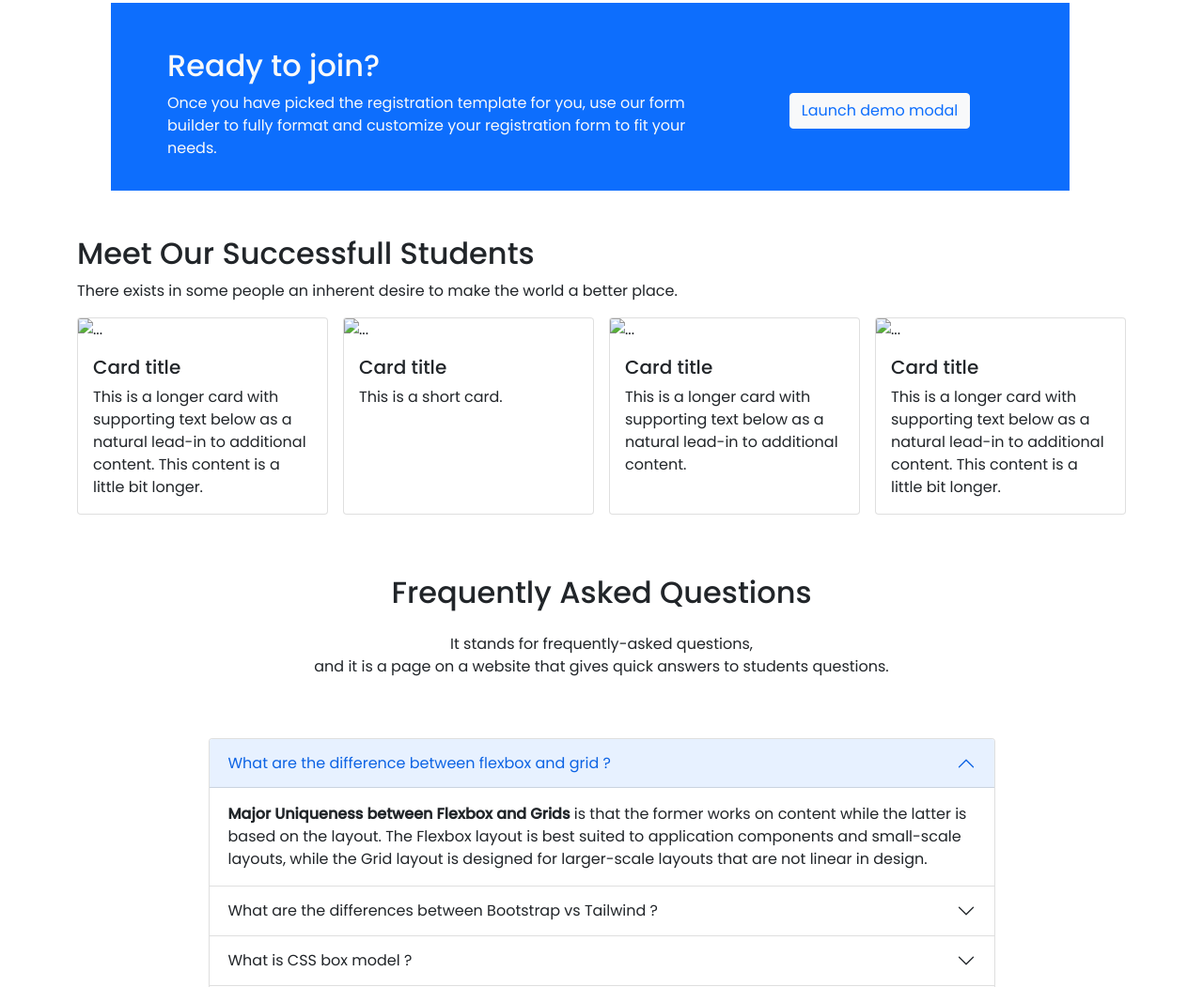
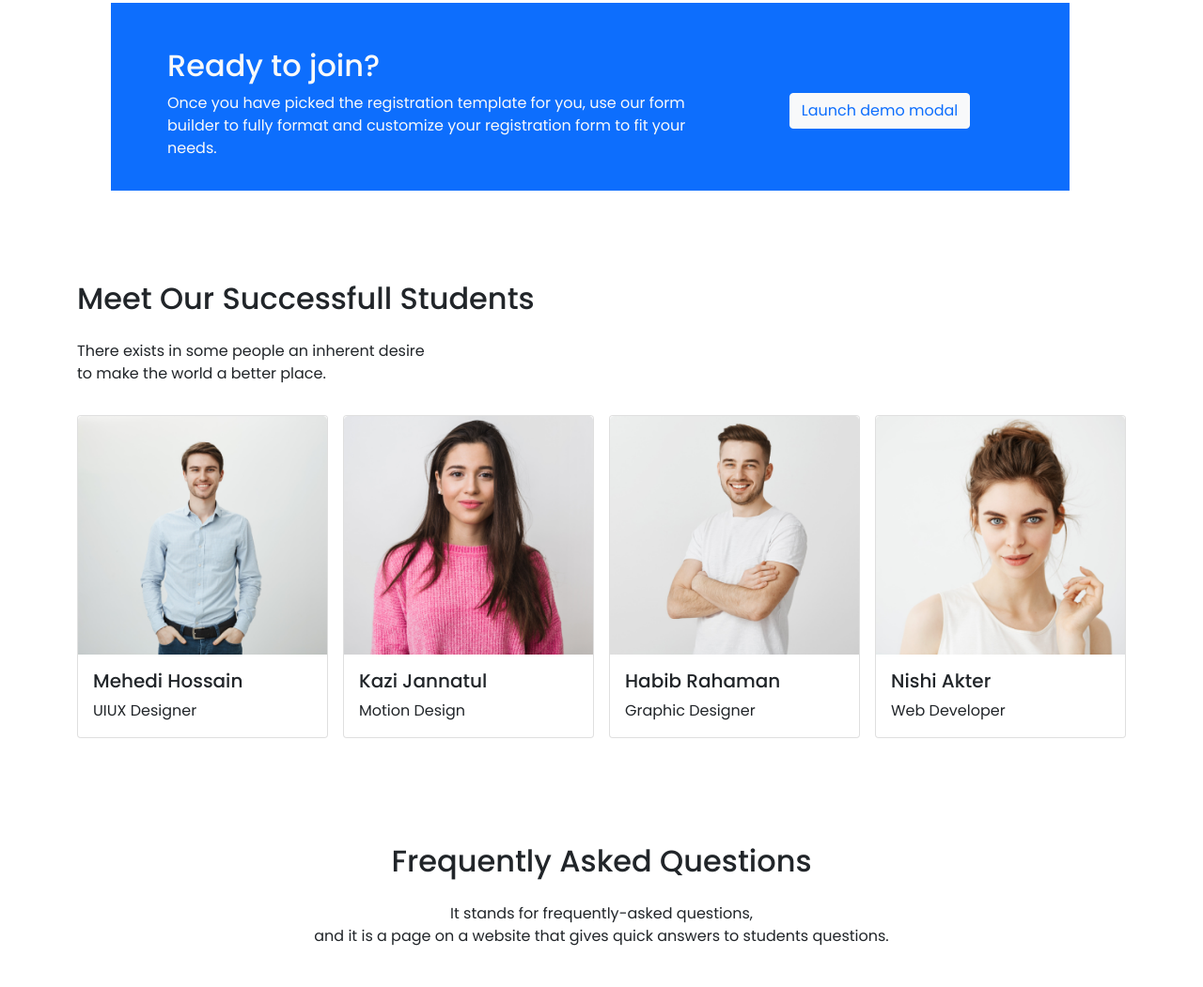
Before and after one commit to islammd39/pro-idemy-website, a plain HTML site: page index.html in a window 1280 px wide. Shown: the part 2543-3594 px from the top of the page at 94% size. Drawn offline with nearby package versions, Linux system fonts and the light colour scheme.

Commit message:
students section

```diff
--- a/index.html
+++ b/index.html
@@ -357,46 +357,46 @@
     </section>
 
     <section>
-     <div class="container">
+     <div class="container py-5">
         <div class="students">
             <div class="meet">
-                <h2>Meet Our Successfull Students</h2>
-                <p>There exists in some people an inherent desire to make the world a better place.</p>
+                <h2 class="">Meet Our Successfull Students</h2>
+                <p class="py-3">There exists in some people an inherent desire <br> to make the world a better place.</p>
             </div>
             <div class="row row-cols-1 row-cols-lg-4 g-3">
                 <div class="col">
                   <div class="card h-100">
-                    <img src="..." class="card-img-top" alt="...">
+                    <img src="/images/student/student-1.png" class="card-img-top" alt="...">
                     <div class="card-body">
-                      <h5 class="card-title">Card title</h5>
-                      <p class="card-text">This is a longer card with supporting text below as a natural lead-in to additional content. This content is a little bit longer.</p>
+                      <h5 class="card-title">Mehedi Hossain</h5>
+                      <p class="card-text">UIUX Designer</p>
                     </div>
                   </div>
                 </div>
                 <div class="col">
                   <div class="card h-100">
-                    <img src="..." class="card-img-top" alt="...">
+                    <img src="/images/student/student-2.png" class="card-img-top" alt="...">
                     <div class="card-body">
-                      <h5 class="card-title">Card title</h5>
-                      <p class="card-text">This is a short card.</p>
+                      <h5 class="card-title">Kazi Jannatul</h5>
+                      <p class="card-text">Motion Design</p>
                     </div>
                   </div>
                 </div>
                 <div class="col">
                   <div class="card h-100">
-                    <img src="..." class="card-img-top" alt="...">
+                    <img src="/images/student/student-3.png" class="card-img-top" alt="...">
                     <div class="card-body">
-                      <h5 class="card-title">Card title</h5>
-                      <p class="card-text">This is a longer card with supporting text below as a natural lead-in to additional content.</p>
+                      <h5 class="card-title">Habib Rahaman</h5>
+                      <p class="card-text">Graphic Designer</p>
                     </div>
                   </div>
                 </div>
                 <div class="col">
-                  <div class="card h-100">
-                    <img src="..." class="card-img-top" alt="...">
+                  <div class="card h-100 ">
+                    <img src="/images/student/student-4.png" class="card-img-top" alt="...">
                     <div class="card-body">
-                      <h5 class="card-title">Card title</h5>
-                      <p class="card-text">This is a longer card with supporting text below as a natural lead-in to additional content. This content is a little bit longer.</p>
+                      <h5 class="card-title">Nishi Akter</h5>
+                      <p class="card-text">Web Developer</p>
                     </div>
                   </div>
                 </div>
```
